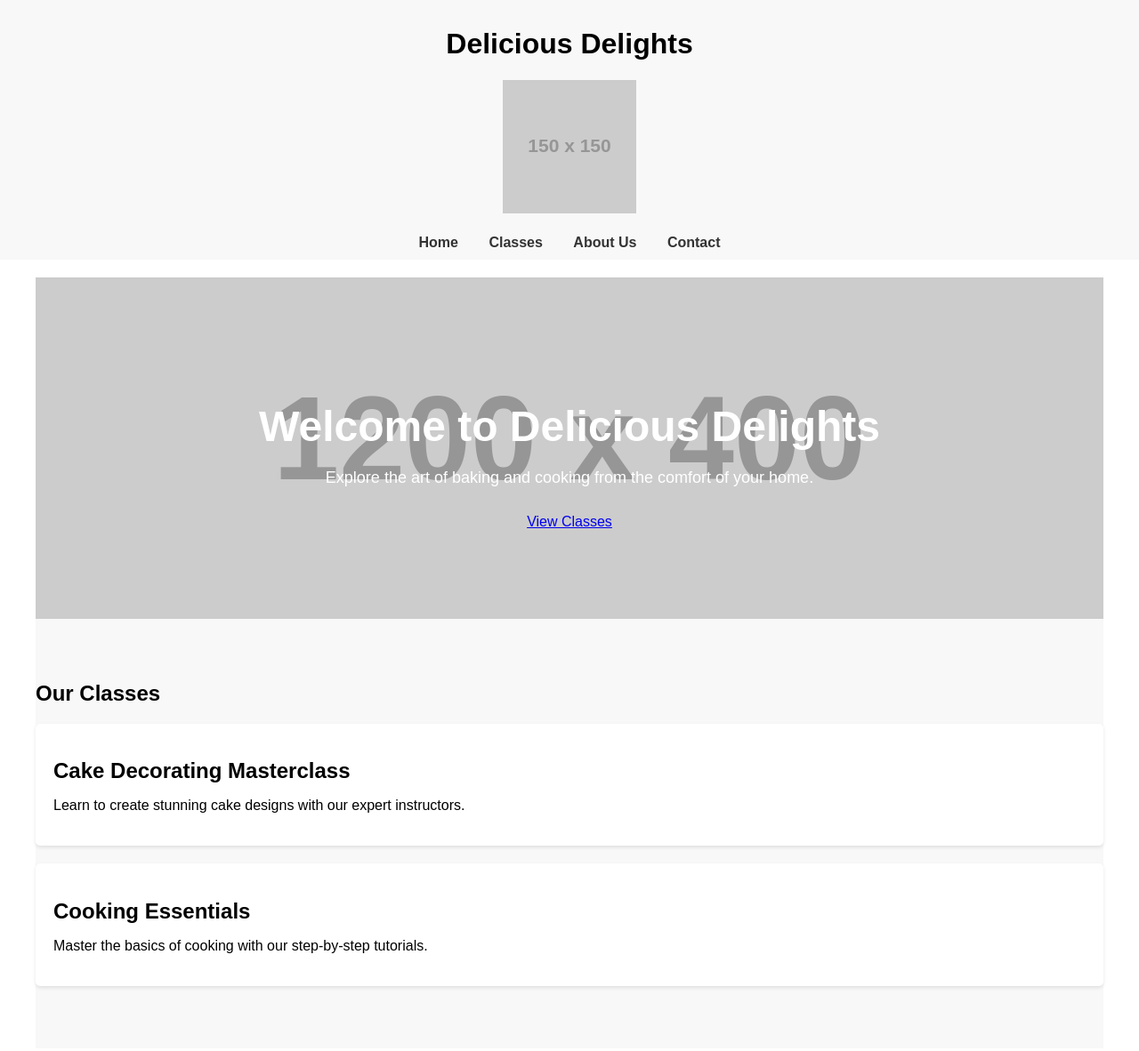
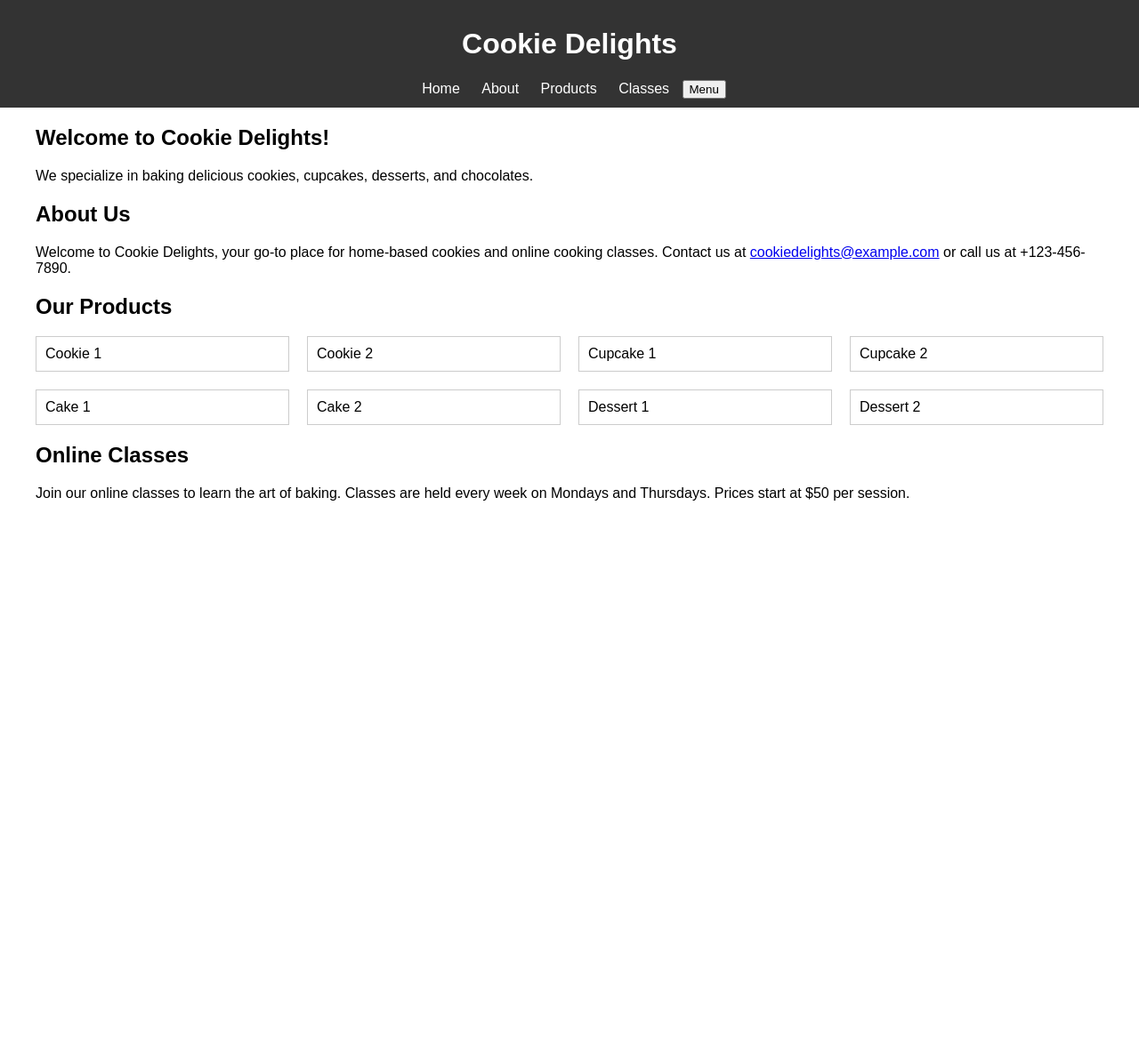
Before and after one commit to kd0559/LLM-Tools, a plain HTML site: page ChatGpt/index.html in a window 1280 px wide. Shown: the top 1182 px of the page at 89% size. After the commit the page ends 800 px from the top, so only its background shows below. Drawn offline with Linux system fonts and the light colour scheme; placeholder pictures from the web are drawn by us.

Commit message:
index.html

```diff
--- a/ChatGpt/index.html
+++ b/ChatGpt/index.html
@@ -1,174 +1,98 @@
 <!DOCTYPE html>
 <html lang="en">
-
 <head>
 <meta charset="UTF-8">
 <meta name="viewport" content="width=device-width, initial-scale=1.0">
-  <title>Delicious Delights</title>
+<title>Cookie Delights - Home Based Cookies & Online Classes</title>
 <style>
-    /* General styles */
+/* CSS Styles */
 body {
     font-family: Arial, sans-serif;
     margin: 0;
     padding: 0;
 }
 
-    .container {
-      max-width: 1200px;
-      margin: 0 auto;
-      padding: 20px;
-    }
-
 header {
-      background-color: #f8f8f8;
+    background-color: #333;
+    color: #fff;
     padding: 10px 0;
     text-align: center;
 }
 
 nav {
-      margin-top: 20px;
-      text-align: center;
+    display: inline-block;
 }
 
 nav a {
-      margin: 0 15px;
+    color: #fff;
     text-decoration: none;
-      color: #333;
-      font-weight: bold;
+    margin: 0 10px;
 }
 
-    nav a:hover {
-      color: #ff6600;
+.container {
+    max-width: 1200px;
+    margin: 20px auto;
+    padding: 0 20px;
 }
 
-    /* Hero section */
-    .hero {
-      background-image: url('https://via.placeholder.com/1200x400');
-      background-size: cover;
-      background-position: center;
-      color: #fff;
-      text-align: center;
-      padding: 100px 0;
+.products-grid {
+    display: grid;
+    grid-template-columns: repeat(auto-fill, minmax(250px, 1fr));
+    gap: 20px;
 }
 
-    .hero h1 {
-      font-size: 48px;
-      margin-bottom: 20px;
+.product-item {
+    border: 1px solid #ccc;
+    padding: 10px;
 }
 
-    .hero p {
-      font-size: 18px;
-      margin-bottom: 30px;
-    }
-
-    /* Classes section */
-    .classes {
-      background-color: #f8f8f8;
-      padding: 50px 0;
-    }
-
-    .class-card {
-      background-color: #fff;
-      border-radius: 5px;
-      box-shadow: 0 2px 4px rgba(0, 0, 0, 0.1);
-      margin-bottom: 20px;
-      padding: 20px;
-    }
-
-    .class-card h2 {
-      font-size: 24px;
-      margin-bottom: 10px;
-    }
-
-    .class-card p {
-      font-size: 16px;
-    }
-
-    /* Footer */
-    footer {
-      background-color: #333;
-      color: #fff;
-      text-align: center;
-      padding: 20px 0;
-    }
-
-    footer p {
-      margin: 0;
+/* JavaScript */
+function toggleMenu() {
+    var nav = document.getElementById("mainNav");
+    nav.classList.toggle("active");
 }
 </style>
 </head>
-
 <body>
 <header>
-    <h1>Delicious Delights</h1>
-    <img src="https://via.placeholder.com/150" alt="Delicious Delights Logo">
-    <nav>
+    <h1>Cookie Delights</h1>
+    <nav id="mainNav">
         <a href="#home">Home</a>
+        <a href="#about">About</a>
+        <a href="#products">Products</a>
         <a href="#classes">Classes</a>
-      <a href="#about">About Us</a>
-      <a href="#contact">Contact</a>
     </nav>
+    <button onclick="toggleMenu()">Menu</button>
 </header>
-
-  <div class="container">
-    <section id="home" class="hero">
-      <h1>Welcome to Delicious Delights</h1>
-      <p>Explore the art of baking and cooking from the comfort of your home.</p>
-      <a href="#classes">View Classes</a>
+<main class="container">
+    <section id="home">
+        <h2>Welcome to Cookie Delights!</h2>
+        <p>We specialize in baking delicious cookies, cupcakes, desserts, and chocolates.</p>
     </section>
-
-    <section id="classes" class="classes">
-      <h2>Our Classes</h2>
-      <div class="class-card">
-        <h2>Cake Decorating Masterclass</h2>
-        <p>Learn to create stunning cake designs with our expert instructors.</p>
+    <section id="about">
+        <h2>About Us</h2>
+        <p>Welcome to Cookie Delights, your go-to place for home-based cookies and online cooking classes. Contact us at <a href="mailto:cookiedelights@example.com">cookiedelights@example.com</a> or call us at +123-456-7890.</p>
+    </section>
+    <section id="products">
+        <h2>Our Products</h2>
+        <div class="products-grid">
+            <div class="product-item">Cookie 1</div>
+            <div class="product-item">Cookie 2</div>
+            <div class="product-item">Cupcake 1</div>
+            <div class="product-item">Cupcake 2</div>
+            <div class="product-item">Cake 1</div>
+            <div class="product-item">Cake 2</div>
+            <div class="product-item">Dessert 1</div>
+            <div class="product-item">Dessert 2</div>
         </div>
-      <div class="class-card">
-        <h2>Cooking Essentials</h2>
-        <p>Master the basics of cooking with our step-by-step tutorials.</p>
-      </div>
-      <!-- Add more class cards as needed -->
     </section>
-
-    <section id="about" class="about">
-      <h2>About Us</h2>
-      <p>Delicious Delights is committed to bringing the joy of cooking and baking to everyone. Our experienced chefs
-        are passionate about teaching and sharing their skills with you.</p>
+    <section id="classes">
+        <h2>Online Classes</h2>
+        <p>Join our online classes to learn the art of baking. Classes are held every week on Mondays and Thursdays. Prices start at $50 per session.</p>
     </section>
-
-    <section id="contact" class="contact">
-      <h2>Contact Us</h2>
-      <p>Have questions or need assistance? Reach out to us!</p>
-      <form id="contactForm" action="#" method="post">
-        <label for="name">Name:</label>
-        <input type="text" id="name" name="name" required>
-        <label for="email">Email:</label>
-        <input type="email" id="email" name="email" required>
-        <label for="message">Message:</label>
-        <textarea id="message" name="message" required></textarea>
-        <button type="submit">Send Message</button>
-      </form>
-      <p id="confirmationMessage" style="display: none;">Thank you for your message. We will get back to you
-        shortly.</p>
-    </section>
-  </div>
-
-  <footer>
-    <p>&copy; 2024 Delicious Delights. All rights reserved.</p>
-  </footer>
-
+</main>
 <script>
-    const contactForm = document.getElementById('contactForm');
-    const confirmationMessage = document.getElementById('confirmationMessage');
-
-    contactForm.addEventListener('submit', function (event) {
-      event.preventDefault();
-      // You can add your own logic here to handle form submission, such as sending an email or storing data.
-      // For demonstration purposes, we'll just show a confirmation message.
-      confirmationMessage.style.display = 'block';
-      contactForm.reset(); // Reset the form after submission
-    });
+// JavaScript code can go here
 </script>
 </body>
-
 </html>
```
Lines whose indentation alone changed are shown as unchanged.
